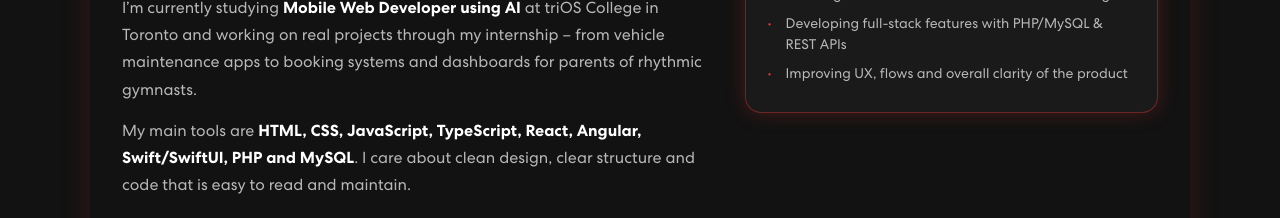
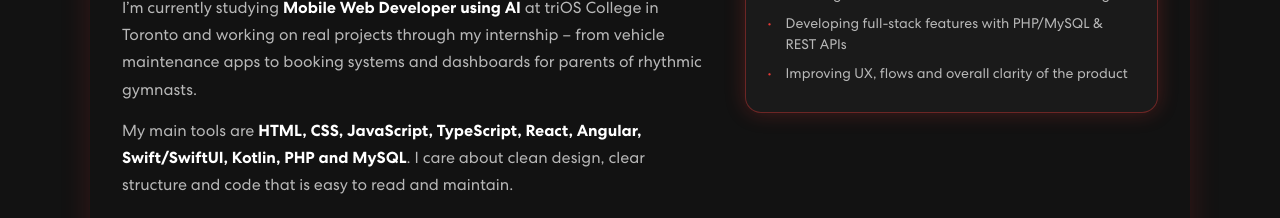
Before and after one commit to rabbitrunout/rabbitrunout.github.io, a React (Create React App) app: page / in a window 1280 px wide. Shown: the part 1020-1238 px from the top of the page. Built offline with nearby package versions, Linux system fonts and the light colour scheme.

Commit message:
Add About Me

```diff
--- a/src/components/AboutMe.js
+++ b/src/components/AboutMe.js
@@ -22,7 +22,7 @@ const AboutMe = () => {
             </p>
             <p>
               My main tools are <strong>HTML, CSS, JavaScript, TypeScript, React,
-              Angular, Swift/SwiftUI, PHP and MySQL</strong>. I care about clean
+              Angular, Swift/SwiftUI, Kotlin, PHP and MySQL</strong>. I care about clean
               design, clear structure and code that is easy to read and maintain.
             </p>
           </div>
```
